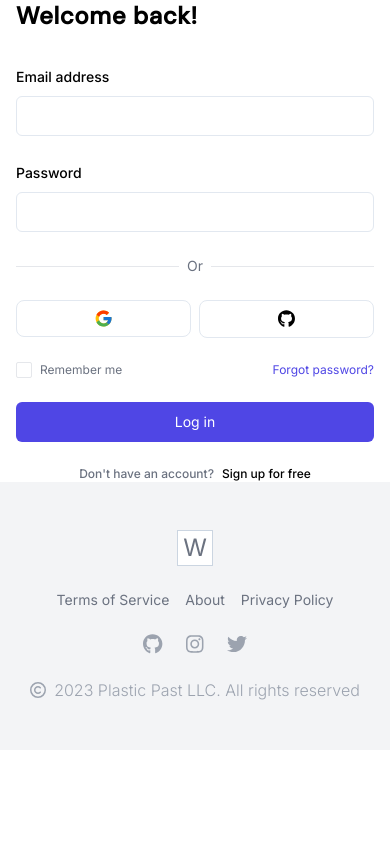
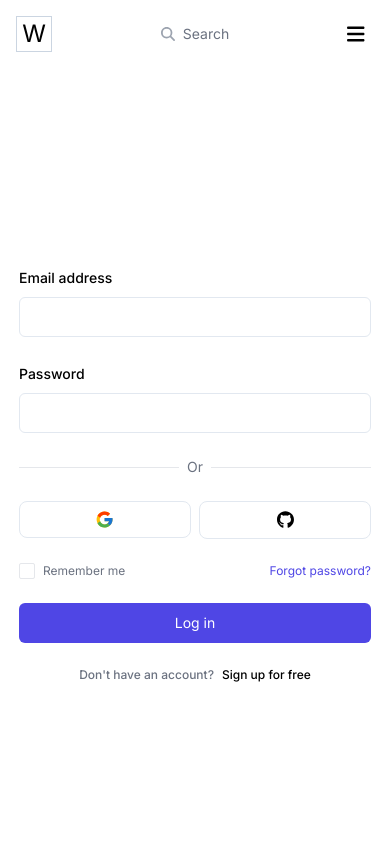
Before and after one commit to wikistreets/web-app, a Next.js app: page /login in a window 390 px wide. Shown: the top 844 px of the page. Built offline with nearby package versions, Linux system fonts and the light colour scheme.

Commit message:
make it responsive & add header

```diff
--- a/src/app/login/page.tsx
+++ b/src/app/login/page.tsx
@@ -1,16 +1,32 @@
+import Image from "next/image";
+import SplitImg from "../../../public/media/login-signup-img.png";
 import LogInForm from "@/components/Forms/LogIn-SignUp/LogInForm";
+import Header from "@/components/Header/Header";
 
 type Props = {};
 
 const LogIn = (props: Props) => {
   return (
-    <section
-      className="flex flex-col h-full justify-center gap-8
-      px-4 sm:px-6 md:px-10 lg:px-14 xl:px-16"
-    >
-      <h1 className="font-dm-sans tracking-wide">Welcome back!</h1>
-      <LogInForm />
-    </section>
+    <>
+      <div className="sm:hidden">
+        <Header />
+      </div>
+      <main
+        className="flex flex-col h-screen justify-center items-start
+        px-4 sm:px-0
+        max-w-sm mx-auto
+        sm:grid sm:grid-cols-3 sm:max-w-none
+        lg:grid-cols-7"
+      >
+        <section className="sm:col-span-2 lg:col-span-4 w-full max-w-sm mx-auto h-full justify-center flex flex-col relative">
+          <LogInForm />
+        </section>
+
+        <figure className="hidden sm:block sm:col-span-1 lg:col-span-3 h-full">
+          <Image src={SplitImg} alt={""} className="h-full" />
+        </figure>
+      </main>
+    </>
   );
 };
 
```
